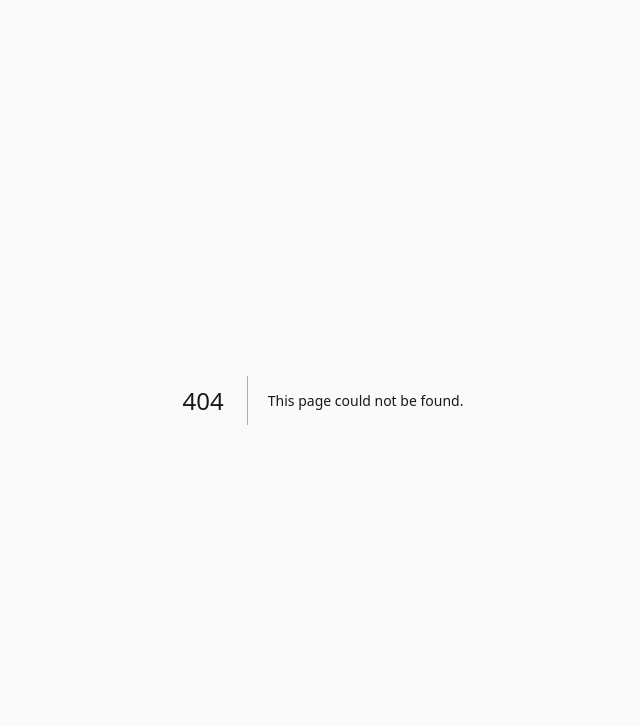
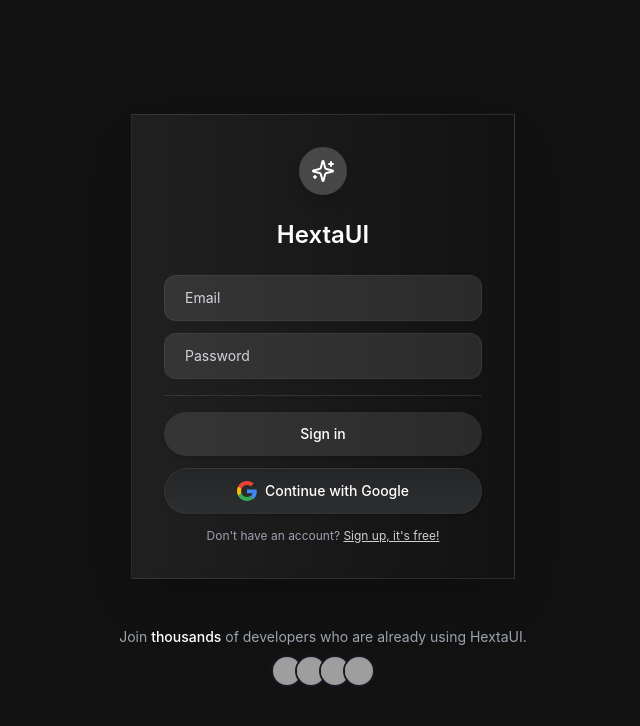
Before and after one commit to akhilyad/antova-backend-demo, a Next.js app in the folder antova_backend/frontend/: page /login in a window 1280 px wide. Before the commit this address had no page. Shown: the top 726 px of the page, without its empty margins (317-957 px from the left). Built offline with nearby package versions, Linux system fonts and the light colour scheme; grey boxes are pictures that could not be loaded.

Commit message:
feat(ui): integrate 21st.dev modern stunning sign-in component and demo

```diff
--- /dev/null
+++ b/antova_backend/frontend/components/ui/modern-stunning-sign-in.tsx
@@ -0,0 +1,2 @@
+export * from "../src/components/ui/modern-stunning-sign-in";
+export { default } from "../src/components/ui/modern-stunning-sign-in";
--- /dev/null
+++ b/antova_backend/frontend/src/app/login/page.tsx
@@ -0,0 +1,12 @@
+'use client';
+
+import React from 'react';
+import SignIn1 from '@/components/ui/modern-stunning-sign-in';
+
+export default function LoginPage() {
+  return (
+    <main className="min-h-screen bg-[#121212] flex items-center justify-center">
+      <SignIn1 />
+    </main>
+  );
+}
--- a/antova_backend/frontend/src/components/ui/demo.tsx
+++ b/antova_backend/frontend/src/components/ui/demo.tsx
@@ -1,5 +1,9 @@
-import { Example } from "@/components/ui/dashboard-with-collapsible-sidebar";
+import { SignIn1 } from "@/components/ui/modern-stunning-sign-in";
 
-export default function DemoOne() {
-  return <Example />;
+function Demo() {
+  return <SignIn1 />;
 }
+
+export { Demo };
+
+export default Demo;
--- /dev/null
+++ b/antova_backend/frontend/src/components/ui/modern-stunning-sign-in.tsx
@@ -0,0 +1,173 @@
+"use client";
+
+import * as React from "react";
+import { useState } from "react";
+import { Sparkles } from "lucide-react";
+
+export interface SignInProps {
+  title?: string;
+  subtitle?: string;
+  onSignIn?: (email: string, pass: string) => void;
+  onGoogleSignIn?: () => void;
+  logoUrl?: string;
+}
+
+const DEFAULT_AVATARS = [
+  "https://images.unsplash.com/photo-1534528741775-53994a69daeb?w=100&h=100&fit=crop&crop=faces",
+  "https://images.unsplash.com/photo-1507003211169-0a1dd7228f2d?w=100&h=100&fit=crop&crop=faces",
+  "https://images.unsplash.com/photo-1492562080023-ab3db95bfbce?w=100&h=100&fit=crop&crop=faces",
+  "https://images.unsplash.com/photo-1517841905240-472988babdf9?w=100&h=100&fit=crop&crop=faces",
+];
+
+const SignIn1: React.FC<SignInProps> = ({
+  title = "HextaUI",
+  subtitle = "thousands",
+  onSignIn,
+  onGoogleSignIn,
+  logoUrl,
+}) => {
+  const [email, setEmail] = useState("");
+  const [password, setPassword] = useState("");
+  const [error, setError] = useState("");
+
+  const validateEmail = (emailStr: string) => {
+    return /^[^\s@]+@[^\s@]+\.[^\s@]+$/.test(emailStr);
+  };
+
+  const handleSignIn = () => {
+    if (!email || !password) {
+      setError("Please enter both email and password.");
+      return;
+    }
+    if (!validateEmail(email)) {
+      setError("Please enter a valid email address.");
+      return;
+    }
+    setError("");
+    if (onSignIn) {
+      onSignIn(email, password);
+    } else {
+      alert("Sign in successful! (Demo)");
+    }
+  };
+
+  const handleGoogleClick = () => {
+    if (onGoogleSignIn) {
+      onGoogleSignIn();
+    } else {
+      alert("Continue with Google clicked! (Demo)");
+    }
+  };
+
+  return (
+    <div className="min-h-screen flex flex-col items-center justify-center bg-[#121212] relative overflow-hidden w-full rounded-xl p-4">
+      {/* Centered glass card */}
+      <div className="relative z-10 w-full max-w-sm rounded-3xl bg-gradient-to-r from-[#ffffff10] to-[#121212] backdrop-blur-sm shadow-2xl p-8 flex flex-col items-center border border-white/10">
+        {/* Logo */}
+        <div className="flex items-center justify-center w-12 h-12 rounded-full bg-white/20 mb-6 shadow-lg">
+          {logoUrl ? (
+            <img src={logoUrl} alt="Logo" className="w-6 h-6 object-contain" />
+          ) : (
+            <Sparkles className="w-6 h-6 text-white" />
+          )}
+        </div>
+        {/* Title */}
+        <h2 className="text-2xl font-semibold text-white mb-6 text-center">
+          {title}
+        </h2>
+        {/* Form */}
+        <div className="flex flex-col w-full gap-4">
+          <div className="w-full flex flex-col gap-3">
+            <input
+              placeholder="Email"
+              type="email"
+              value={email}
+              aria-label="Email"
+              className="w-full px-5 py-3 rounded-xl bg-white/10 text-white placeholder-gray-300 text-sm focus:outline-none focus:ring-2 focus:ring-gray-400 border border-white/5"
+              onChange={(e) => setEmail(e.target.value)}
+            />
+            <input
+              placeholder="Password"
+              type="password"
+              value={password}
+              aria-label="Password"
+              className="w-full px-5 py-3 rounded-xl bg-white/10 text-white placeholder-gray-300 text-sm focus:outline-none focus:ring-2 focus:ring-gray-400 border border-white/5"
+              onChange={(e) => setPassword(e.target.value)}
+            />
+            {error && (
+              <div className="text-sm text-red-400 text-left">{error}</div>
+            )}
+          </div>
+          <hr className="opacity-10 border-white" />
+          <div>
+            <button
+              onClick={handleSignIn}
+              type="button"
+              className="w-full bg-white/10 text-white font-medium px-5 py-3 rounded-full shadow hover:bg-white/20 transition mb-3 text-sm cursor-pointer"
+            >
+              Sign in
+            </button>
+            {/* Google Sign In */}
+            <button
+              onClick={handleGoogleClick}
+              type="button"
+              className="w-full flex items-center justify-center gap-2 bg-gradient-to-b from-[#232526] to-[#2d2e30] rounded-full px-5 py-3 font-medium text-white shadow hover:brightness-110 transition mb-2 text-sm cursor-pointer border border-white/5"
+            >
+              <svg className="w-5 h-5" viewBox="0 0 24 24">
+                <path
+                  fill="#4285F4"
+                  d="M23.745 12.27c0-.7-.06-1.4-.19-2.07H12v4.51h6.6c-.29 1.52-1.14 2.82-2.4 3.68v3.05h3.88c2.27-2.09 3.66-5.17 3.66-9.17z"
+                />
+                <path
+                  fill="#34A853"
+                  d="M12 24c3.24 0 5.95-1.08 7.93-2.91l-3.88-3.05c-1.08.72-2.45 1.16-4.05 1.16-3.12 0-5.77-2.1-6.72-4.93H1.25v3.15C3.26 21.36 7.33 24 12 24z"
+                />
+                <path
+                  fill="#FBBC05"
+                  d="M5.28 14.27c-.25-.72-.38-1.49-.38-2.27s.13-1.55.38-2.27V6.58H1.25C.45 8.18 0 9.99 0 12s.45 3.82 1.25 5.42l4.03-3.15z"
+                />
+                <path
+                  fill="#EA4335"
+                  d="M12 4.75c1.77 0 3.35.61 4.6 1.8l3.42-3.42C17.95 1.19 15.24 0 12 0 7.33 0 3.26 2.64 1.25 6.58l4.03 3.15c.95-2.83 3.6-4.98 6.72-4.98z"
+                />
+              </svg>
+              Continue with Google
+            </button>
+            <div className="w-full text-center mt-2">
+              <span className="text-xs text-gray-400">
+                Don&apos;t have an account?{" "}
+                <a
+                  href="#"
+                  className="underline text-white/80 hover:text-white"
+                >
+                  Sign up, it&apos;s free!
+                </a>
+              </span>
+            </div>
+          </div>
+        </div>
+      </div>
+      {/* User count and avatars */}
+      <div className="relative z-10 mt-12 flex flex-col items-center text-center">
+        <p className="text-gray-400 text-sm mb-2">
+          Join <span className="font-medium text-white">{subtitle}</span> of
+          developers who are already using {title}.
+        </p>
+        <div className="flex -space-x-2">
+          {DEFAULT_AVATARS.map((src, i) => (
+            <img
+              key={i}
+              src={src}
+              alt={`User avatar ${i + 1}`}
+              className="w-8 h-8 rounded-full border-2 border-[#181824] object-cover"
+            />
+          ))}
+        </div>
+      </div>
+    </div>
+  );
+};
+
+export { SignIn1 };
+
+export default SignIn1;
```
Also changed, not shown: antova_backend/frontend/components/ui/demo.tsx (+2 -5 lines).
